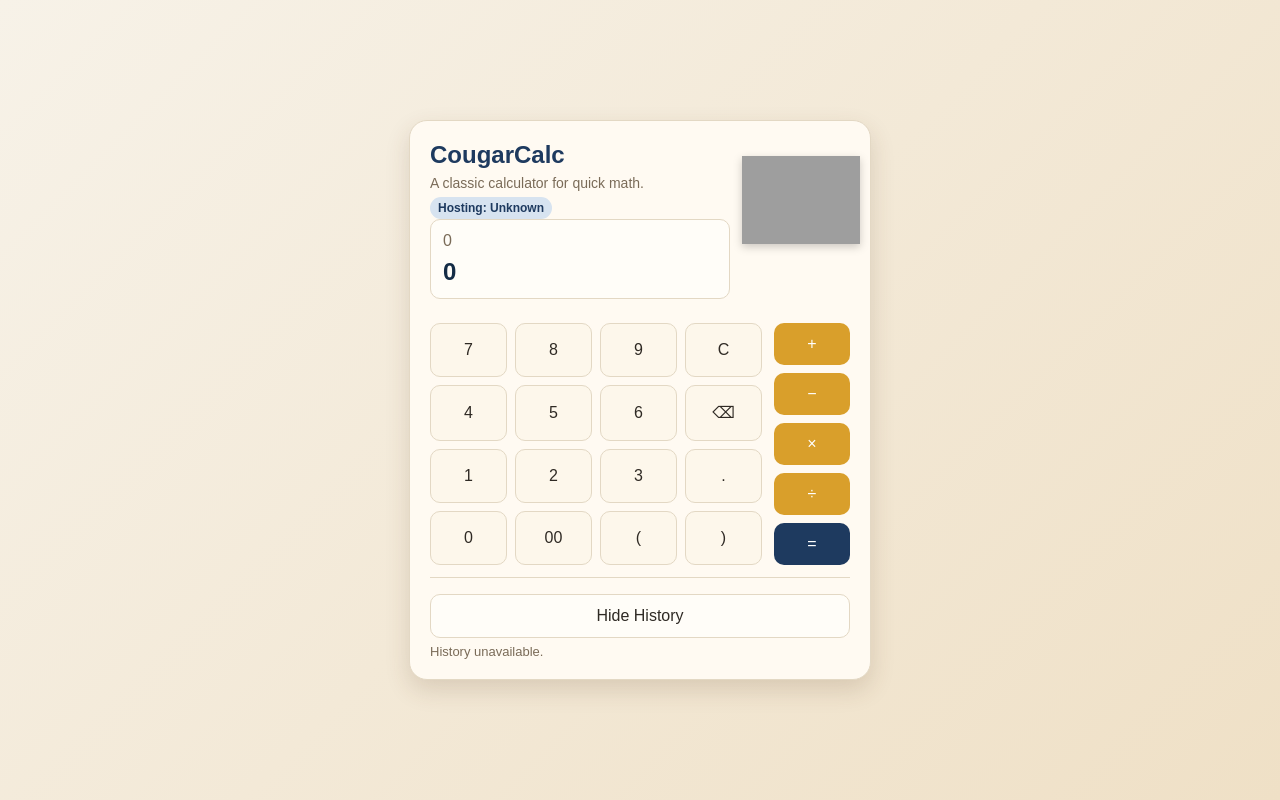
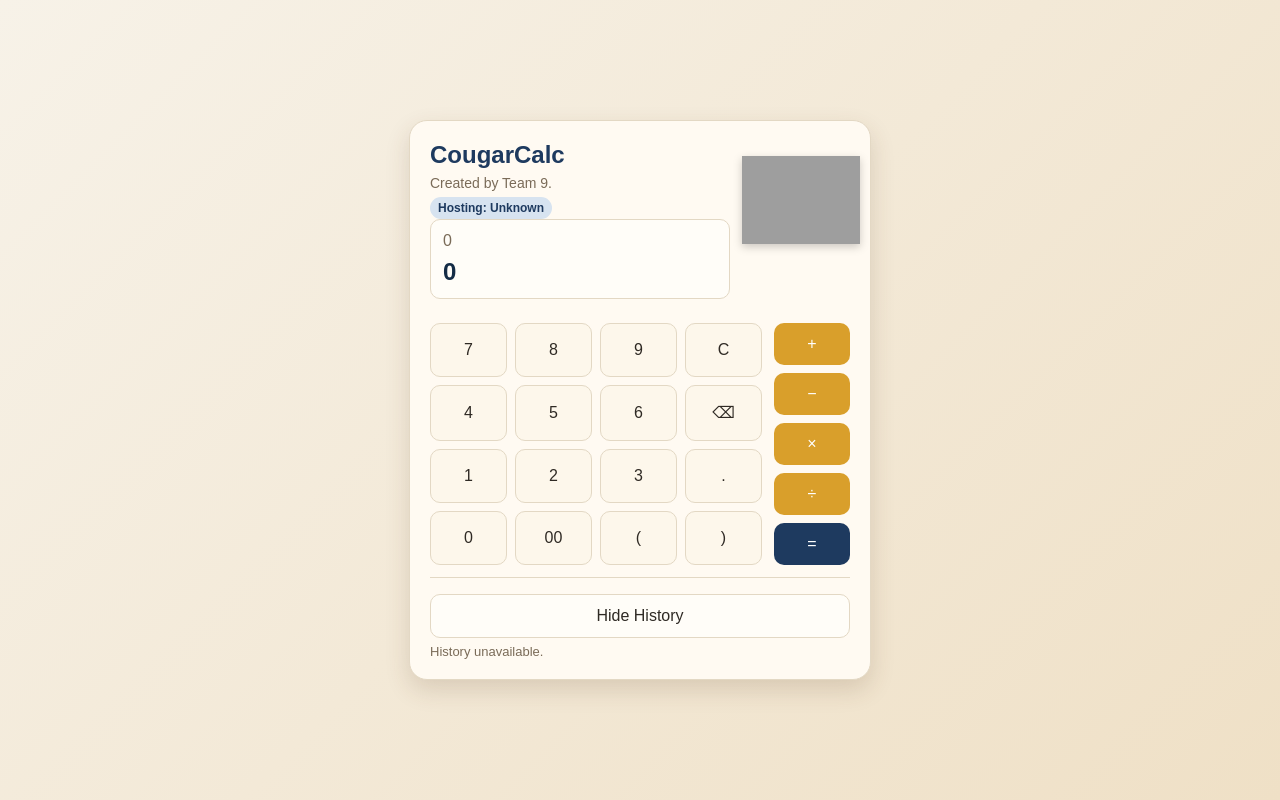
Before and after one commit to byumerrill/is404-cougarcalc, a website: page public/index.html in a window 1280 px wide. Drawn offline with Linux system fonts and the light colour scheme; no server answers; grey boxes are pictures that could not be loaded.

Commit message:
Add team identity to CougarCalc subtitle

```diff
--- a/public/index.html
+++ b/public/index.html
@@ -207,7 +207,7 @@
       <div class="header">
         <div class="header-text">
           <h1>CougarCalc</h1>
-          <p class="subtitle">A classic calculator for quick math.</p>
+          <p class="subtitle">Created by Team 9.</p>
           <div id="environmentBadge" class="environment-badge">Checking environment…</div>
           <div class="display">
             <div id="formula" class="formula">0</div>
```
